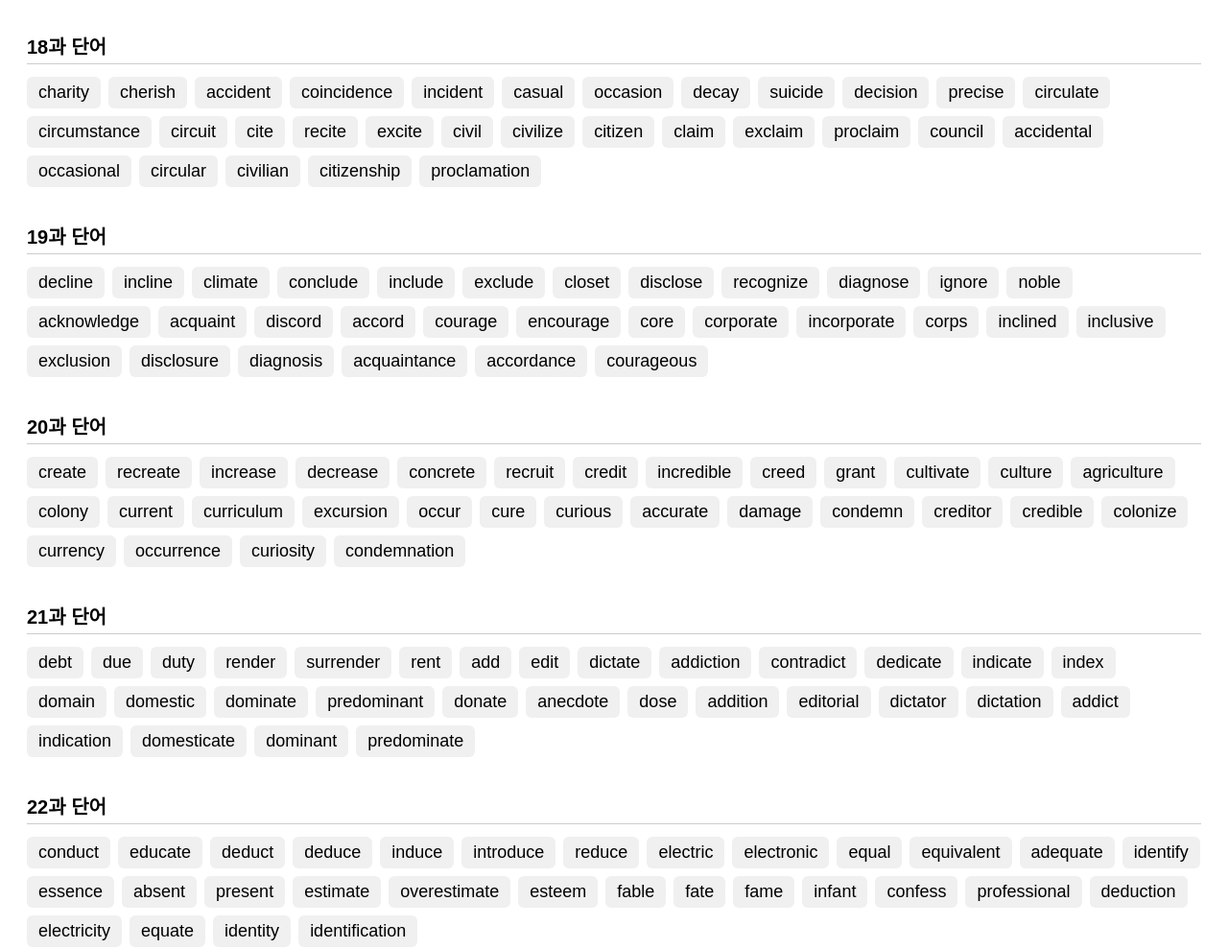
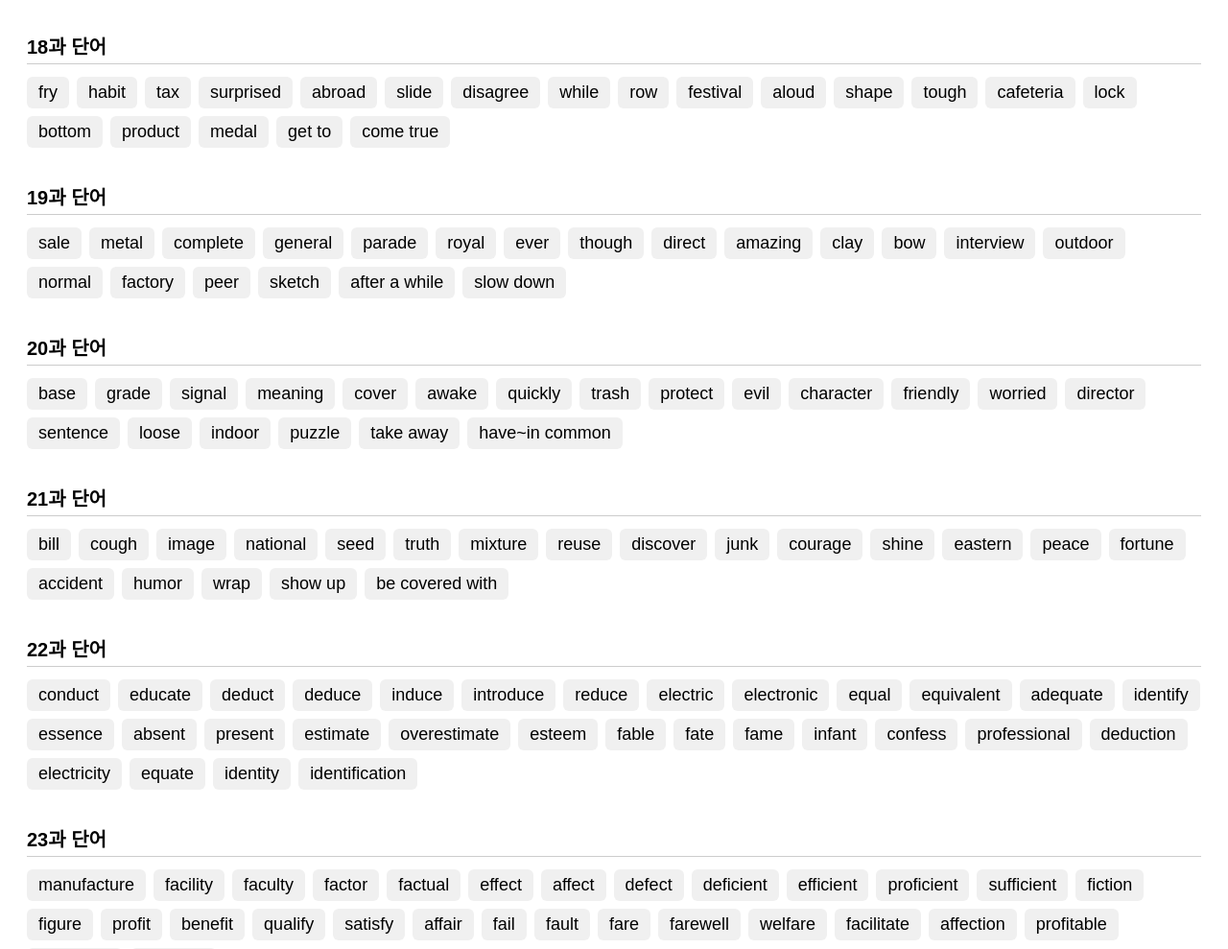
Before and after one commit to nmyway77/wordbasic-e, a plain HTML site: page index.html in a window 1280 px wide. Shown: the part 2812-3801 px from the top of the page at 96% size. Drawn offline with Linux system fonts and the light colour scheme.

Commit message:
Update index.html

```diff
--- a/index.html
+++ b/index.html
@@ -447,129 +447,89 @@
 { word: 'run out', meaning: '다되다   다 떨어지다' },
 { word: 'after all', meaning: '결국   어쨌든' },
       { heading: '18과 단어' },
-  { word: 'charity', meaning: '자선 단체, 자선' },
-  { word: 'cherish', meaning: '소중히 여기다, 아껴주다' },
-  { word: 'accident', meaning: '사고, 우연, 우연한 일' },
-  { word: 'coincidence', meaning: '우연의 일치' },
-  { word: 'incident', meaning: '사건' },
-  { word: 'casual', meaning: '우연한, 격식을 차리지 않은, 평상복의' },
-  { word: 'occasion', meaning: '경우, 특별한 일' },
-  { word: 'decay', meaning: '썩다, 부식하다, 퇴폐, 쇠퇴' },
-  { word: 'suicide', meaning: '자살' },
-  { word: 'decision', meaning: '결정, 결단력' },
-  { word: 'precise', meaning: '정확한, 정밀한' },
-  { word: 'circulate', meaning: '순환하다, 유통하다, 퍼지다' },
-  { word: 'circumstance', meaning: '주위 상황, 환경' },
-  { word: 'circuit', meaning: '순회, 주위, 회로' },
-  { word: 'cite', meaning: '인용하다, 예로 들다' },
-  { word: 'recite', meaning: '낭송하다, 낭독하다' },
-  { word: 'excite', meaning: '흥분시키다' },
-  { word: 'civil', meaning: '시민의, 민간의, 민사의' },
-  { word: 'civilize', meaning: '문명화하다' },
-  { word: 'citizen', meaning: '시민, 국민' },
-  { word: 'claim', meaning: '주장하다, 요구하다, 주장, 요구' },
-  { word: 'exclaim', meaning: '외치다, 큰 소리로 말하다' },
-  { word: 'proclaim', meaning: '선언하다, 공표하다' },
-  { word: 'council', meaning: '협의회, 위원회, 지방 의회' },
-  { word: 'accidental', meaning: '우연한, 돌발적인' },
-  { word: 'occasional', meaning: '때때로의, 가끔 일어나는' },
-  { word: 'circular', meaning: '원형의, 둥근, 순환하는' },
-  { word: 'civilian', meaning: '민간인(의)' },
-  { word: 'citizenship', meaning: '시민권' },
-  { word: 'proclamation', meaning: '선언(서)' },
+{ word: 'fry', meaning: '튀기다   볶다' },
+{ word: 'habit', meaning: '버릇  습관' },
+{ word: 'tax', meaning: '세금   습관' },
+{ word: 'surprised', meaning: '놀란   놀라는' },
+{ word: 'abroad', meaning: '해외에   해외로' },
+{ word: 'slide', meaning: '미끄러지다   미끄럼틀' },
+{ word: 'disagree', meaning: '동의하지 않다' },
+{ word: 'while', meaning: '-하는 동안      -에 반하여  잠깐  잠시' },
+{ word: 'row', meaning: '열   줄      좌석의  줄' },
+{ word: 'festival', meaning: '축제' },
+{ word: 'aloud', meaning: '소리 내어  큰 소리로' },
+{ word: 'shape', meaning: '형태  모양    상태   몸매' },
+{ word: 'tough', meaning: '힘든  어려운    강인한  굳센' },
+{ word: 'cafeteria', meaning: '카페테리아  구내식당' },
+{ word: 'lock', meaning: '잠기다   잠그다    자물쇠   잠금장치' },
+{ word: 'bottom', meaning: '맨 아래   바닥       맨  아래의' },
+{ word: 'product', meaning: '생산품   제품' },
+{ word: 'medal', meaning: '메달   훈장' },
+{ word: 'get to', meaning: '-에 도착하다    -에 이르다' },
+{ word: 'come true', meaning: '이루어지다   실현되다' },
       { heading: '19과 단어' },
-  { word: 'decline', meaning: '감소하다, 거절하다, 감소' },
-  { word: 'incline', meaning: '~할 마음이 내키게 하다, 기울다' },
-  { word: 'climate', meaning: '기후, 풍토, 분위기' },
-  { word: 'conclude', meaning: '결론을 내리다, 종결하다' },
-  { word: 'include', meaning: '포함하다, 포괄시키다' },
-  { word: 'exclude', meaning: '제외하다, 배제하다' },
-  { word: 'closet', meaning: '벽장' },
-  { word: 'disclose', meaning: '폭로하다, 드러내다' },
-  { word: 'recognize', meaning: '알아보다, 인정하다' },
-  { word: 'diagnose', meaning: '진단하다' },
-  { word: 'ignore', meaning: '무시하다' },
-  { word: 'noble', meaning: '고상한, 숭고한, 귀족의, 귀족' },
-  { word: 'acknowledge', meaning: '인정하다' },
-  { word: 'acquaint', meaning: '주다, 숙지시키다' },
-  { word: 'discord', meaning: '불일치, 불화, 불협화음' },
-  { word: 'accord', meaning: '일치하다, 일치, 협정' },
-  { word: 'courage', meaning: '용기, 대담함' },
-  { word: 'encourage', meaning: '용기를 북돋우다, 장려하다' },
-  { word: 'core', meaning: '핵심, 핵심의' },
-  { word: 'corporate', meaning: '회사의, 법인의, 단체의' },
-  { word: 'incorporate', meaning: '법인으로 만들다, 통합하다' },
-  { word: 'corps', meaning: '군단, 단체' },
-  { word: 'inclined', meaning: '~할 마음이 있는, ~하는 경향이 있는' },
-  { word: 'inclusive', meaning: '포함된, 포괄적인' },
-  { word: 'exclusion', meaning: '제외, 배제, 배척' },
-  { word: 'disclosure', meaning: '폭로, 드러낸 비밀' },
-  { word: 'diagnosis', meaning: '진단, 원인 규명' },
-  { word: 'acquaintance', meaning: '지인, 그냥 아는 사이' },
-  { word: 'accordance', meaning: '일치, 부합' },
-  { word: 'courageous', meaning: '용기 있는' },
+{ word: 'sale', meaning: '판매   할인 판매  세일' },
+{ word: 'metal', meaning: '금속' },
+{ word: 'complete', meaning: '완전한  완벽한      완료하다   완성하다' },
+{ word: 'general', meaning: '전반적인   일반적인   일반의' },
+{ word: 'parade', meaning: '퍼레이드  행진' },
+{ word: 'royal', meaning: '왕실의     왕족의' },
+{ word: 'ever', meaning: '언젠가   지금까지      결코  전혀' },
+{ word: 'though', meaning: '비록 -이지만' },
+{ word: 'direct', meaning: '직접적인       지휘하다  총괄하다   길을 안내하다' },
+{ word: 'amazing', meaning: '놀라운   굉장한' },
+{ word: 'clay', meaning: '점토  찰흙' },
+{ word: 'bow', meaning: '허리를 굽혀  인사하다  절하다      인사  절    활' },
+{ word: 'interview', meaning: '면접  인터뷰  회견  인터뷰하다' },
+{ word: 'outdoor', meaning: '야외의' },
+{ word: 'normal', meaning: '보통의   평범한    정상적인' },
+{ word: 'factory', meaning: '공장' },
+{ word: 'peer', meaning: '또래   동료' },
+{ word: 'sketch', meaning: '스케치  밑그림   스케치하다' },
+{ word: 'after a while', meaning: '잠시 후에' },
+{ word: 'slow down', meaning: '속도를 늦추다' },
       { heading: '20과 단어' },
-  { word: 'create', meaning: '창조하다, 창작하다, 창출하다' },
-  { word: 'recreate', meaning: '재창조하다, 기운을 재충전시키다' },
-  { word: 'increase', meaning: '증가하다, 늘리다, 증가' },
-  { word: 'decrease', meaning: '감소하다, 줄다, 감소' },
-  { word: 'concrete', meaning: '구체적인, 콘크리트로 만든' },
-  { word: 'recruit', meaning: '모집하다, 신규 채용자' },
-  { word: 'credit', meaning: '신용, 칭찬, 공로, 이수 학점, 신용하다, 신뢰하다' },
-  { word: 'incredible', meaning: '놀라운, 믿기 힘든, 엄청난' },
-  { word: 'creed', meaning: '신조, 신념, 원칙' },
-  { word: 'grant', meaning: '승인하다, 인정하다, 보조금' },
-  { word: 'cultivate', meaning: '경작하다, 재배하다' },
-  { word: 'culture', meaning: '문화, 문명, 교양' },
-  { word: 'agriculture', meaning: '농업, 농사, 농학' },
-  { word: 'colony', meaning: '식민지, 집단, 부락' },
-  { word: 'current', meaning: '현재의, 흐름, 경향' },
-  { word: 'curriculum', meaning: '교과(이수)과정, 교과목' },
-  { word: 'excursion', meaning: '짧은 여행, 소풍' },
-  { word: 'occur', meaning: '발생하다, 일어나다, 떠오르다' },
-  { word: 'cure', meaning: '치료하다, 해결하다, 치료' },
-  { word: 'curious', meaning: '호기심이 강한, 이상한' },
-  { word: 'accurate', meaning: '정확한, 정밀한' },
-  { word: 'damage', meaning: '손해, 손상, 손해를 입히다' },
-  { word: 'condemn', meaning: '비난하다, ~에게 형을 선고하다' },
-  { word: 'creditor', meaning: '채권자' },
-  { word: 'credible', meaning: '믿을 수 있는, 신용할 수 있는' },
-  { word: 'colonize', meaning: '식민지화하다, 집단으로 이주하다' },
-  { word: 'currency', meaning: '통화, 동전, 통용' },
-  { word: 'occurrence', meaning: '발생, 사건, 일어난 일' },
-  { word: 'curiosity', meaning: '호기심, 진기함' },
-  { word: 'condemnation', meaning: '비난' },
+{ word: 'base', meaning: '맨  아랫부분  밑바닥   기초  기반' },
+{ word: 'grade', meaning: '등급   학년   성적' },
+{ word: 'signal', meaning: '신호' },
+{ word: 'meaning', meaning: '의미   뜻' },
+{ word: 'cover', meaning: '덮다   다루다   포함하다' },
+{ word: 'awake', meaning: '깨어 있는' },
+{ word: 'quickly', meaning: '빨리   빠르게' },
+{ word: 'trash', meaning: '쓰레기' },
+{ word: 'protect', meaning: '보호하다  지키다' },
+{ word: 'evil', meaning: '사악한   악' },
+{ word: 'character', meaning: '성격  성질   특징  특색   등장인물' },
+{ word: 'friendly', meaning: '친절한   다정한' },
+{ word: 'worried', meaning: '걱정스러운' },
+{ word: 'director', meaning: '이사  임원    책임자  관리자   감독' },
+{ word: 'sentence', meaning: '문장   선고  판결' },
+{ word: 'loose', meaning: '헐거운  느슨한    헐렁한' },
+{ word: 'indoor', meaning: '실내의  실내용의' },
+{ word: 'puzzle', meaning: '퍼즐    수수께끼   미스터리' },
+{ word: 'take away', meaning: '-을 치우다' },
+{ word: 'have~in common', meaning: '공통적으로 —을 가지다' },
       { heading: '21과 단어' },
-    { word: 'debt', meaning: '빚, 채무, 신세' },
-  { word: 'due', meaning: '~하기로 되어 있는, ~에 기인하는' },
-  { word: 'duty', meaning: '의무, 업무, 세금' },
-  { word: 'render', meaning: '~한 상태로 만들다, 주다' },
-  { word: 'surrender', meaning: '항복하다, 넘겨주다, 항복, 양도' },
-  { word: 'rent', meaning: '임대하다, 집세, 임대(임차)하다' },
-  { word: 'add', meaning: '추가하다, 더하다' },
-  { word: 'edit', meaning: '편집하다' },
-  { word: 'dictate', meaning: '받아쓰게 하다, 명령하다' },
-  { word: 'addiction', meaning: '중독, 탐닉' },
-  { word: 'contradict', meaning: '반박하다, 모순되다' },
-  { word: 'dedicate', meaning: '바치다, 헌신하다' },
-  { word: 'indicate', meaning: '가리키다, 암시하다, 나타내다' },
-  { word: 'index', meaning: '색인, 목록, 지표, 지수' },
-  { word: 'domain', meaning: '영역, 범위, 영토' },
-  { word: 'domestic', meaning: '국내의, 가정의, 가정적인' },
-  { word: 'dominate', meaning: '지배하다, 군림하다' },
-  { word: 'predominant', meaning: '두드러진, 우세한, 지배적인' },
-  { word: 'donate', meaning: '기부하다, 기증하다' },
-  { word: 'anecdote', meaning: '일화' },
-  { word: 'dose', meaning: '복용량, 복용하다, 투여하다' },
-  { word: 'addition', meaning: '추가, 첨가' },
-  { word: 'editorial', meaning: '사설, 편집의' },
-  { word: 'dictator', meaning: '독재자' },
-  { word: 'dictation', meaning: '받아쓰기, 명령, 지시' },
-  { word: 'addict', meaning: '중독자, 중독되게 하다' },
-  { word: 'indication', meaning: '표시' },
-  { word: 'domesticate', meaning: '사육하다, 길들이다' },
-  { word: 'dominant', meaning: '지배적인, 우세한' },
-  { word: 'predominate', meaning: '지배적이다' },
+{ word: 'bill', meaning: '고지서 청구서 지폐' },
+{ word: 'cough', meaning: '기침하다 기침' },
+{ word: 'image', meaning: '이미지   인상   거울등에 비친 상   모습' },
+{ word: 'national', meaning: '국가의   국가적인  국립의  국영의' },
+{ word: 'seed', meaning: '씨앗    종자' },
+{ word: 'truth', meaning: '진실   사실' },
+{ word: 'mixture', meaning: '혼합물' },
+{ word: 'reuse', meaning: '재사용하다' },
+{ word: 'discover', meaning: '발견하다   알게되다   깨닫다' },
+{ word: 'junk', meaning: '쓸모없는 물건  쓰레기' },
+{ word: 'courage', meaning: '용기' },
+{ word: 'shine', meaning: '빛나다   반짝이다' },
+{ word: 'eastern', meaning: '동쪽의  동쪽에 있는' },
+{ word: 'peace', meaning: '평화   평온함' },
+{ word: 'fortune', meaning: '부  재산   운' },
+{ word: 'accident', meaning: '사고  우연한 사건' },
+{ word: 'humor', meaning: '유머   익살스러움' },
+{ word: 'wrap', meaning: '싸다   포장하다  두르다' },
+{ word: 'show up', meaning: '나타나다  모습을 드러내다' },
+{ word: 'be covered with', meaning: '-로 덮여있다' },
       { heading: '22과 단어' },
   { word: 'conduct', meaning: '수행(하다), 지휘하다, 처신(하다)' },
   { word: 'educate', meaning: '교육하다' },
```
